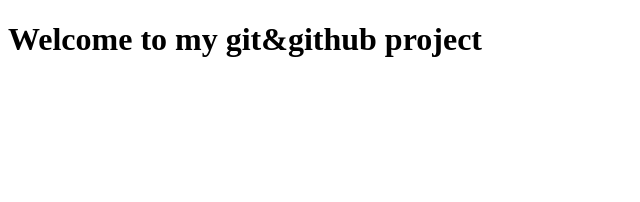
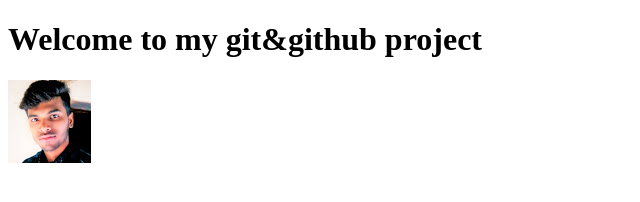
Before and after one commit to SadekurNiloy/git-github-project, a plain HTML site: page index.html in a window 1280 px wide. Shown: the whole page, without its empty margins (0-640 px from the left). Drawn offline with Linux system fonts and the light colour scheme.

Commit message:
added photo

```diff
--- a/index.html
+++ b/index.html
@@ -9,5 +9,6 @@
 </head>
 <body>
     <h1>Welcome to my git&github project</h1>
+    <img src="sadik.jpg" alt="photo">
 </body>
 </html>
```
